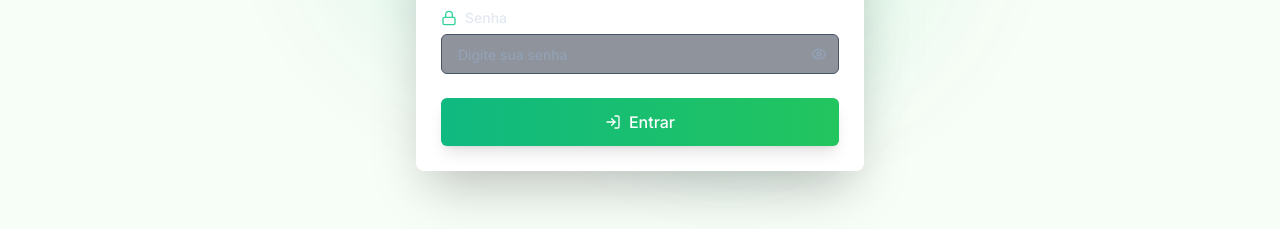
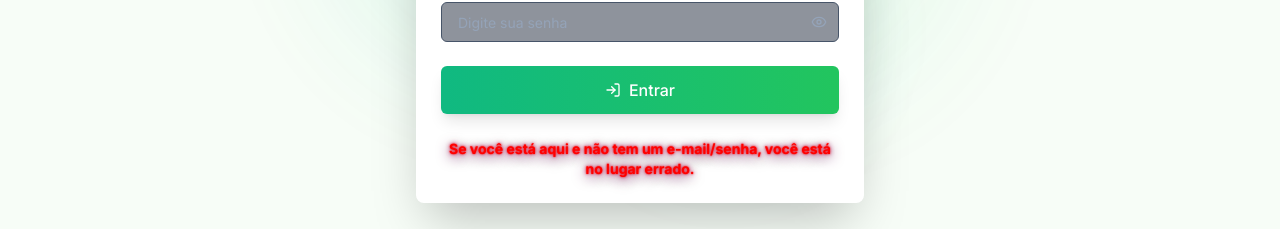
Before and after one commit to EraldoJuniorDev/ecofly-site, a React (Vite) app: page /login in a window 1280 px wide. Shown: the part 561-790 px from the top of the page. Built offline with nearby package versions, Linux system fonts and the light colour scheme.

Commit message:
Pequenos ajustes visuais na página de login

```diff
--- /dev/null
+++ b/src/pages/auth/LoginPage.css
@@ -0,0 +1,27 @@
+.blood-text {
+  color: #ff0000;
+  font-weight: bold;
+  position: relative;
+  animation: drip 0.5s infinite;
+  text-shadow:
+    0 0 2px #ff0000,
+    0 0 5px #ff0000,
+    0 0 10px #8B0000;
+}
+
+@keyframes drip {
+  0%, 100% {
+    text-shadow:
+      0 0 2px #ff0000,
+      0 0 5px #003cff,
+      0 0 10px #0400ff;
+    transform: translateY(0);
+  }
+  50% {
+    text-shadow:
+      0 0 2px #ff0000,
+      0 0 5px #ff0000,
+      0 4px 15px #8B0000;
+    transform: translateY(2px);
+  }
+}
--- a/src/pages/auth/LoginPage.tsx
+++ b/src/pages/auth/LoginPage.tsx
@@ -1,5 +1,5 @@
 import React, { useState } from 'react'
-import { useNavigate, Link } from 'react-router-dom'
+import { useNavigate } from 'react-router-dom'
 import { ArrowLeft, Mail, Lock, Eye, EyeOff, LogIn } from 'lucide-react'
 import { Button } from '../../components/ui/button'
 import { Card, CardContent, CardHeader } from '../../components/ui/card'
@@ -7,6 +7,7 @@ import { Input } from '../../components/ui/input'
 import { Label } from '../../components/ui/label'
 import { supabase } from '../../lib/supabaseClient'
 import { toast } from 'sonner'
+import './LoginPage.css' // Import do CSS de animação sangrenta
 
 export default function LoginPage() {
   const navigate = useNavigate()
@@ -37,7 +38,7 @@ export default function LoginPage() {
       if (error) throw error
 
       toast.success('Login realizado com sucesso!')
-      navigate('/admin') // redireciona para a página admin
+      navigate('/admin')
     } catch (error) {
       toast.error((error as Error).message)
     } finally {
@@ -71,12 +72,10 @@ export default function LoginPage() {
 
         <Card className="glass-morphism border-white/10 shadow-2xl animate-slide-up">
           <CardHeader className="text-center pb-8">
-            {/* Logo/Icon */}
             <div className="mx-auto w-16 h-16 bg-gradient-to-br from-emerald-500 to-green-500 rounded-full flex items-center justify-center mb-6 shadow-lg animate-pulse-glow">
               <LogIn className="h-8 w-8 text-white" />
             </div>
 
-            {/* Title */}
             <h1 className="text-4xl font-bold bg-gradient-to-r from-emerald-400 to-green-300 bg-clip-text text-transparent">
               Login
             </h1>
@@ -149,6 +148,11 @@ export default function LoginPage() {
                   </div>
                 )}
               </Button>
+
+              {/* Mensagem sangrenta/macabra */}
+              <p className="text-center text-sm mt-4 blood-text">
+                Se você está aqui e não tem um e-mail/senha, você está no lugar errado.
+              </p>
             </form>
           </CardContent>
         </Card>
```
